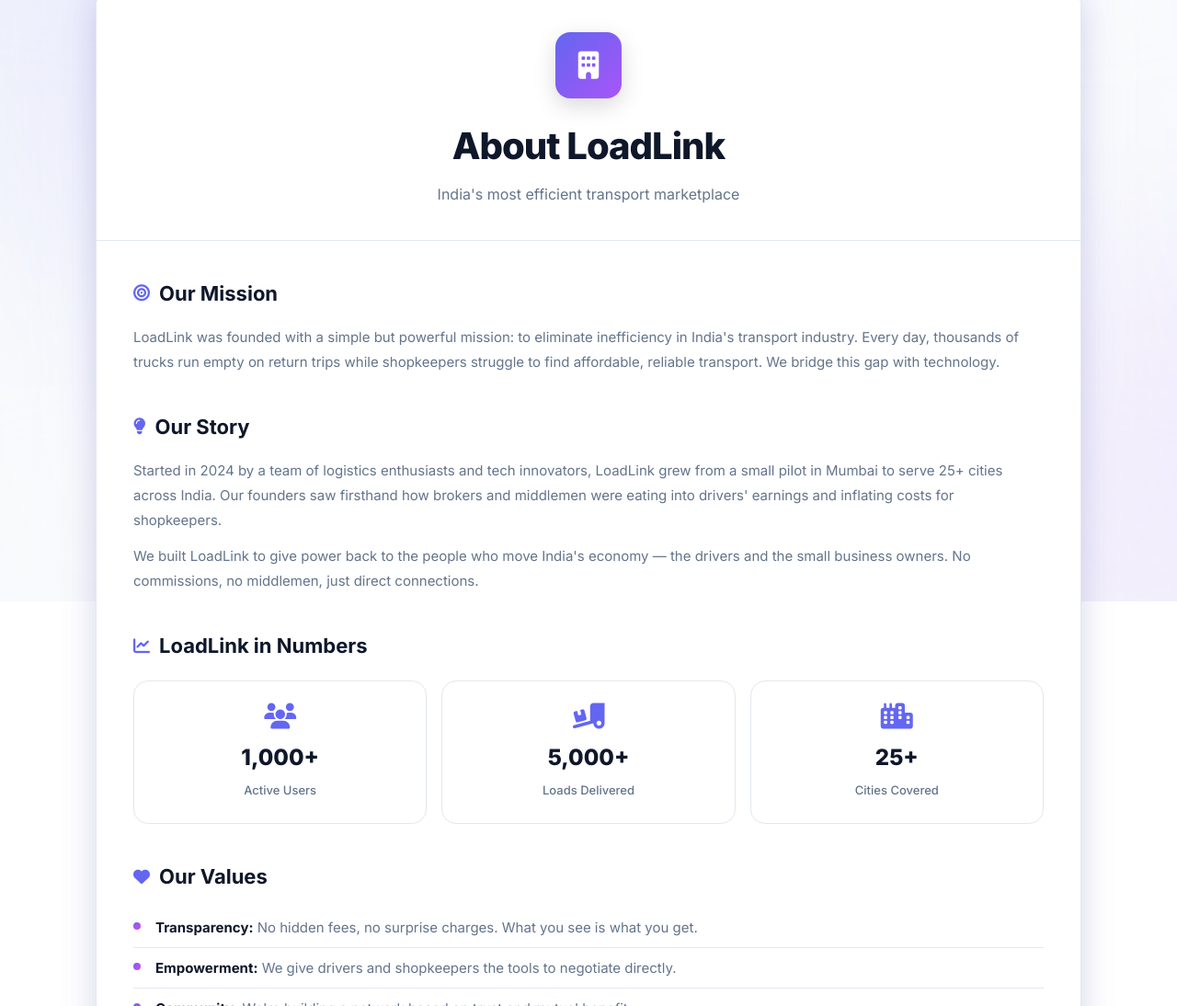
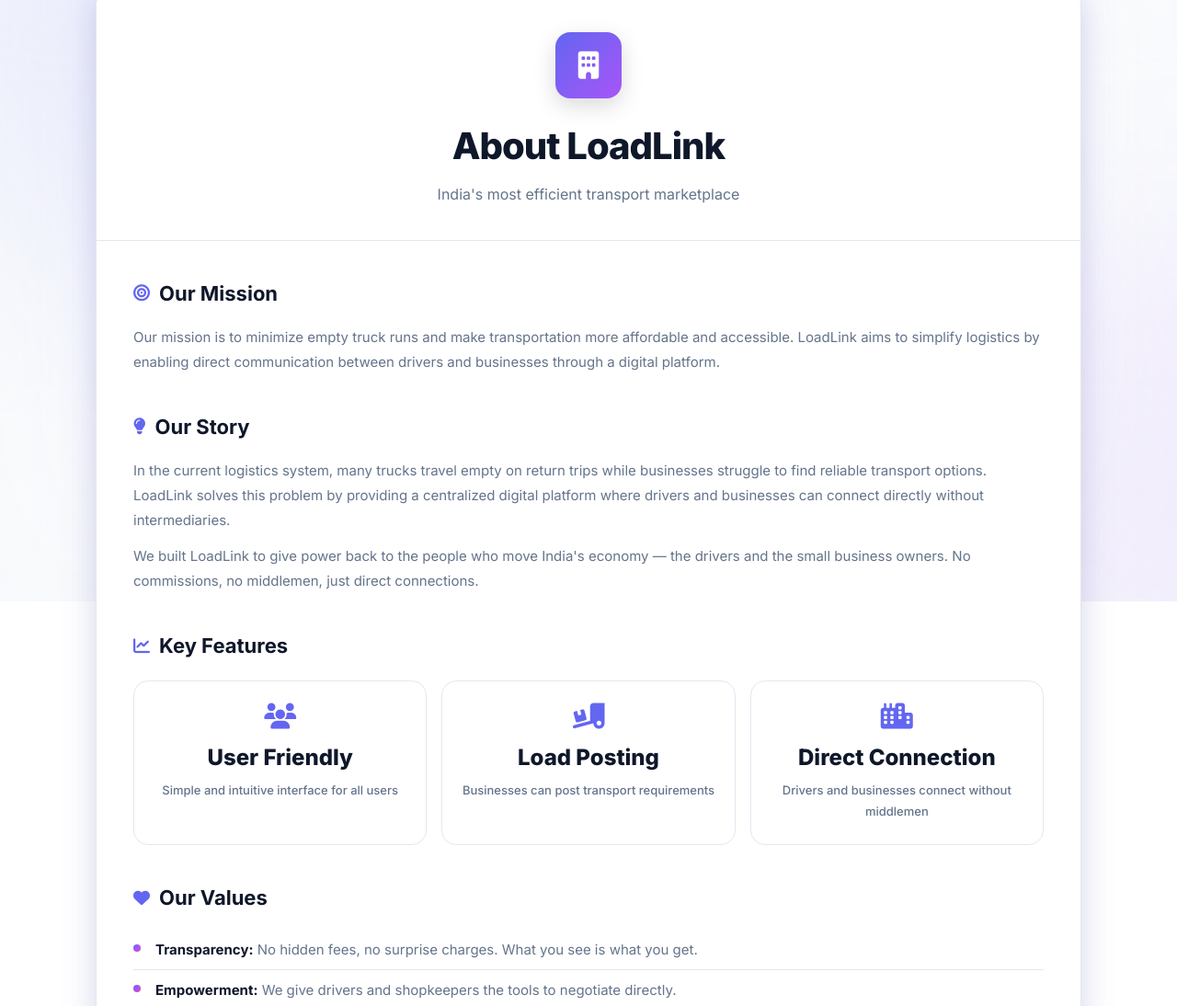
Before and after one commit to essakkipandiant-git/LoadLink, a website: page about.html in a window 1280 px wide. Shown: the part 146-1240 px from the top of the page at 92% size. Drawn offline with Linux system fonts and the light colour scheme.

Commit message:
Update about.html

```diff
--- a/about.html
+++ b/about.html
@@ -45,32 +45,34 @@
             <div class="page-content">
                 <section class="content-section">
                     <h2><i class="fa-solid fa-bullseye"></i> Our Mission</h2>
-                    <p>LoadLink was founded with a simple but powerful mission: to eliminate inefficiency in India's transport industry. Every day, thousands of trucks run empty on return trips while shopkeepers struggle to find affordable, reliable transport. We bridge this gap with technology.</p>
+                    <p>Our mission is to minimize empty truck runs and make transportation more affordable and accessible. LoadLink aims to simplify logistics by enabling direct communication between drivers and businesses through a digital platform.</p>
                 </section>
 
                 <section class="content-section">
                     <h2><i class="fa-solid fa-lightbulb"></i> Our Story</h2>
-                    <p>Started in 2024 by a team of logistics enthusiasts and tech innovators, LoadLink grew from a small pilot in Mumbai to serve 25+ cities across India. Our founders saw firsthand how brokers and middlemen were eating into drivers' earnings and inflating costs for shopkeepers.</p>
+                    <p>In the current logistics system, many trucks travel empty on return trips while businesses
+                    struggle to find reliable transport options. LoadLink solves this problem by providing a
+                    centralized digital platform where drivers and businesses can connect directly without intermediaries.</p>
                     <p>We built LoadLink to give power back to the people who move India's economy — the drivers and the small business owners. No commissions, no middlemen, just direct connections.</p>
                 </section>
 
                 <section class="content-section">
-                    <h2><i class="fa-solid fa-chart-line"></i> LoadLink in Numbers</h2>
+                    <h2><i class="fa-solid fa-chart-line"></i> Key Features</h2>
                     <div class="info-grid">
                         <div class="info-card">
                             <i class="fa-solid fa-users"></i>
-                            <h3>1,000+</h3>
-                            <p>Active Users</p>
+                            <h3>User Friendly</h3>
+                            <p>Simple and intuitive interface for all users</p>
                         </div>
                         <div class="info-card">
                             <i class="fa-solid fa-truck-ramp-box"></i>
-                            <h3>5,000+</h3>
-                            <p>Loads Delivered</p>
+                            <h3>Load Posting</h3>
+                            <p>Businesses can post transport requirements</p>
                         </div>
                         <div class="info-card">
                             <i class="fa-solid fa-city"></i>
-                            <h3>25+</h3>
-                            <p>Cities Covered</p>
+                            <h3>Direct Connection</h3>
+                            <p>Drivers and businesses connect without middlemen</p>
                         </div>
                     </div>
                 </section>
```
